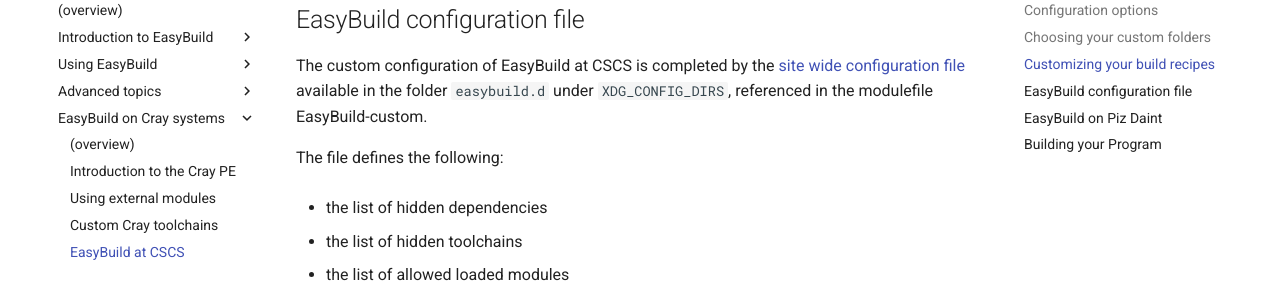
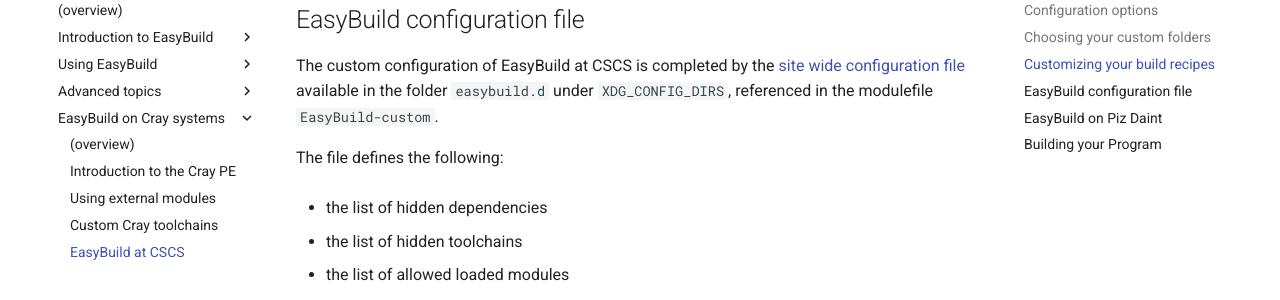
Before and after one commit to easybuilders/easybuild-tutorial, an MkDocs documentation site: the page built from docs/2021-lust/cray/easybuild_at_cscs.md, in a window 1280 px wide and 900 px high, scrolled down 4055 px. Shown: the part 179-479 px from the top of the window. Built offline with MkDocs 1.6.1 and Material for MkDocs 9.7.7, drawn with Linux system fonts in a browser that asks for light colours.

```diff
--- a/docs/2021-lust/cray/easybuild_at_cscs.md
+++ b/docs/2021-lust/cray/easybuild_at_cscs.md
@@ -182,7 +182,7 @@ with application folders listed in alphabetical order.
 
 ## EasyBuild configuration file
 
-The custom configuration of EasyBuild at CSCS is completed by the [site wide configuration file](https://github.com/eth-cscs/production/blob/master/easybuild/easybuild.d/system_wide.cfg) available in the folder `easybuild.d` under `XDG_CONFIG_DIRS`, referenced in the modulefile EasyBuild-custom.
+The custom configuration of EasyBuild at CSCS is completed by the [site wide configuration file](https://github.com/eth-cscs/production/blob/master/easybuild/easybuild.d/system_wide.cfg) available in the folder `easybuild.d` under `XDG_CONFIG_DIRS`, referenced in the modulefile `EasyBuild-custom`.
 
 The file defines the following:
 
```
